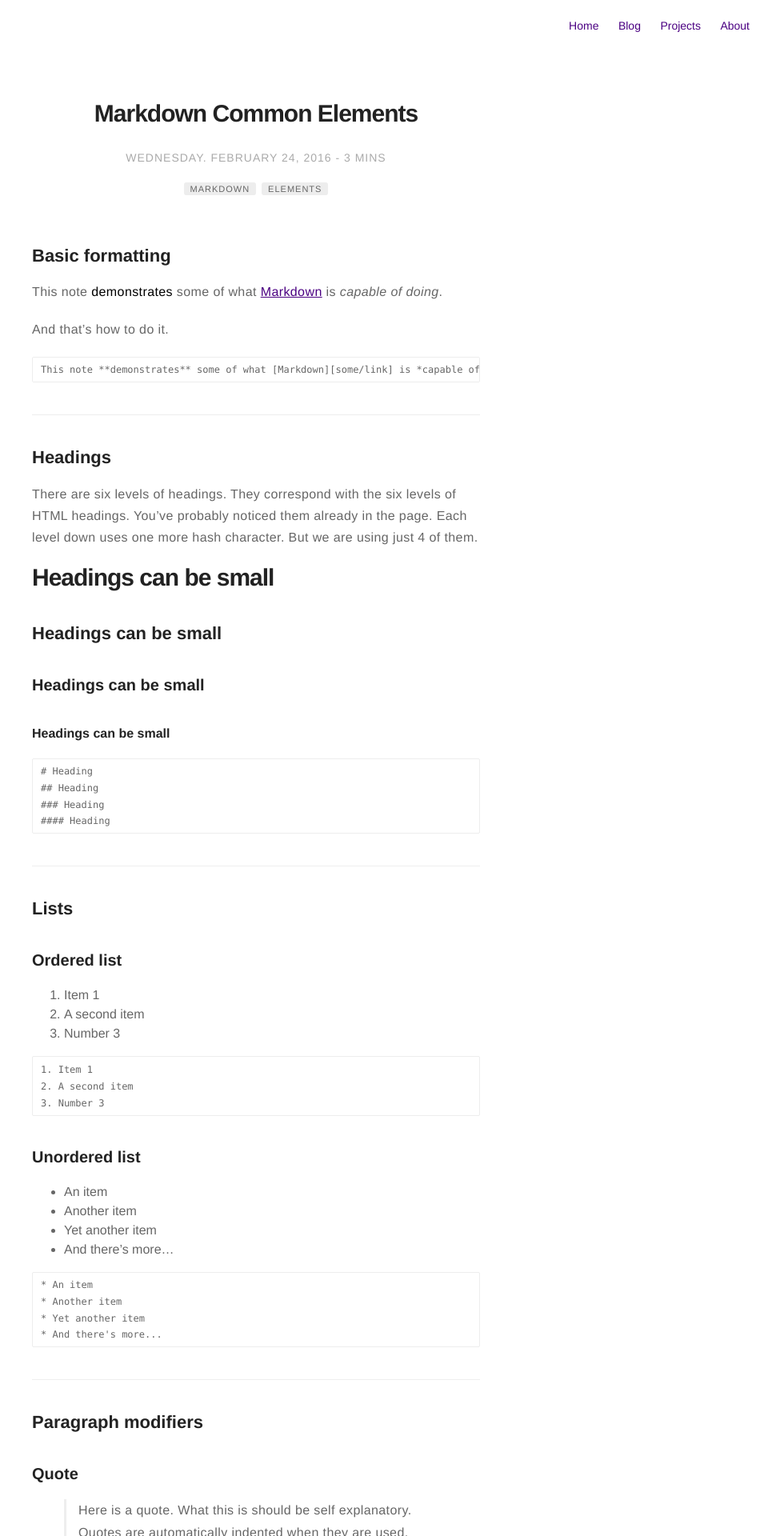
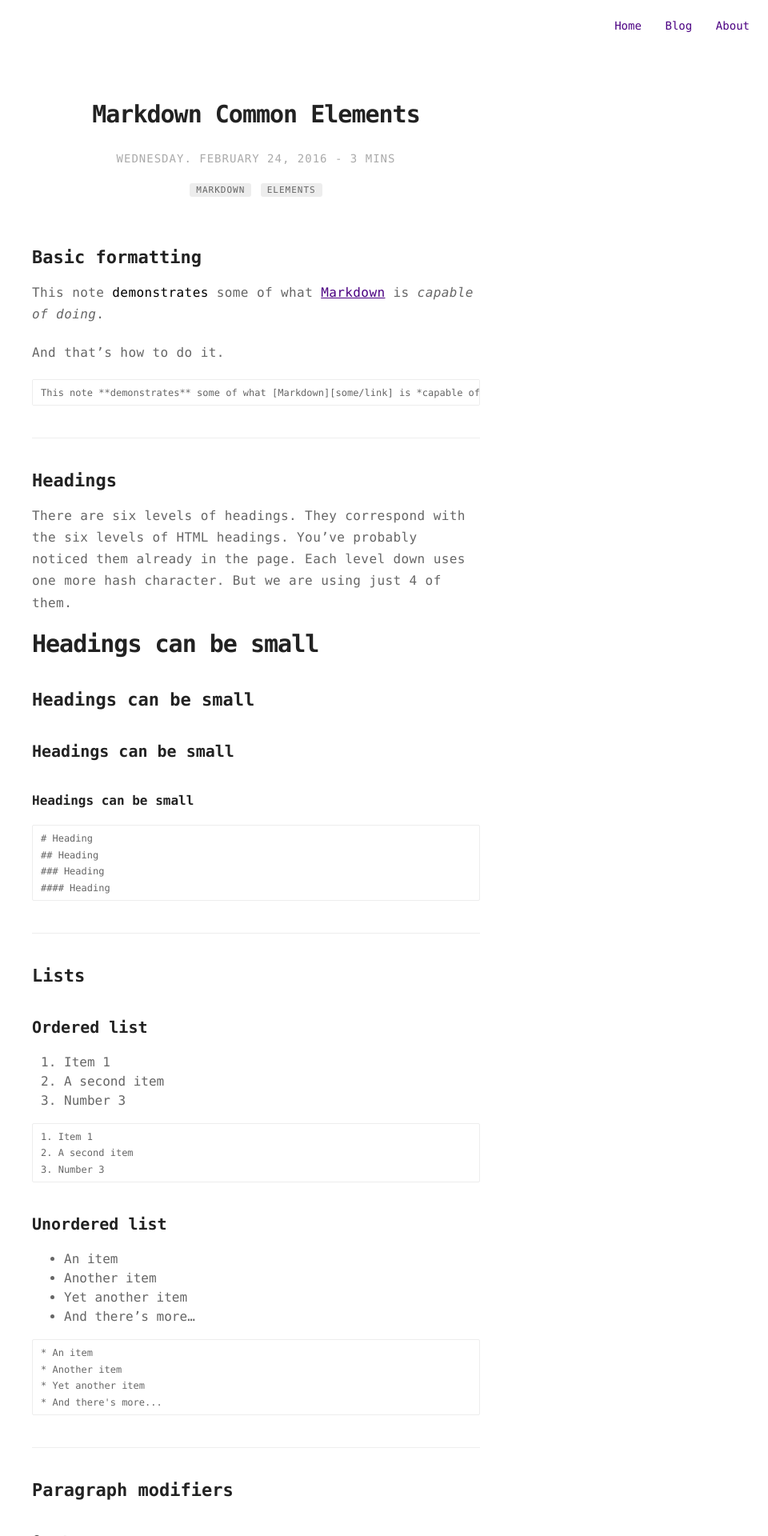
Before and after one commit to its-rainy-days/its-rainy-days.github.io, a Jekyll site: the page built from _posts/2016-02-24-markdown-common-elements.markdown, in a window 1280 px wide. Shown: the top 1920 px of the page at 80% size, without its empty margins (320-1280 px from the left). Built offline with Jekyll 4.4.1, drawn with Linux system fonts in a browser that asks for light colours; nearby versions of some CDN libraries; comment, search, counter and statistics services are not loaded.

Commit message:
lets gooo

```diff
--- a/_config.yml
+++ b/_config.yml
@@ -59,7 +59,7 @@ pagination:
   permalink: "/:num/" # pagination link that will be appended
 
 # if you don't need projects, comment the *projects* configs below
-projects: true
+projects: false
 
 # if you don't need "about" or "blog", comment them out below
 about: true
--- a/_sass/base/variables-dark.sass
+++ b/_sass/base/variables-dark.sass
@@ -1,10 +1,10 @@
-$fontSans: "Helvetica Neue", Helvetica, Arial, sans-serif
+$fontSans: "Consolas", Liberation Mono, Menlo, Courier, monospace
 $fontMonospace: "Consolas", Liberation Mono, Menlo, Courier, monospace
 
 $alpha: #aaa
 $beta: #ededed
 $gama: #666
-$delta: #9300ff
+$delta: #faf9cd
 $epsilon: #222
 $omega: #000
 $zeta: #fff
--- a/_sass/base/variables.sass
+++ b/_sass/base/variables.sass
@@ -1,4 +1,4 @@
-$fontSans: "Helvetica Neue", Helvetica, Arial, sans-serif
+$fontSans: "Consolas", Liberation Mono, Menlo, Courier, monospace
 $fontMonospace: "Consolas", Liberation Mono, Menlo, Courier, monospace
 
 $alpha: #666
```
